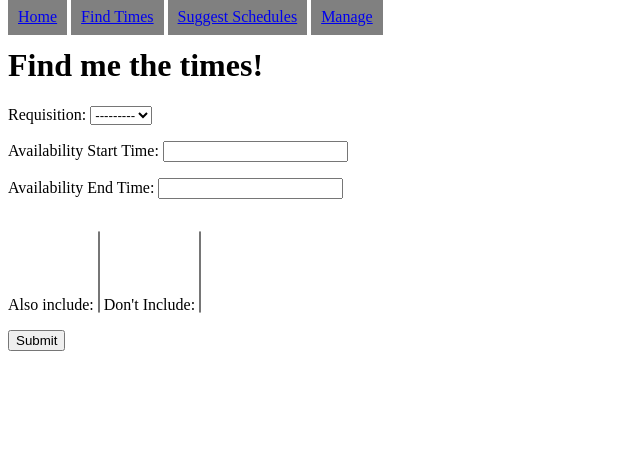
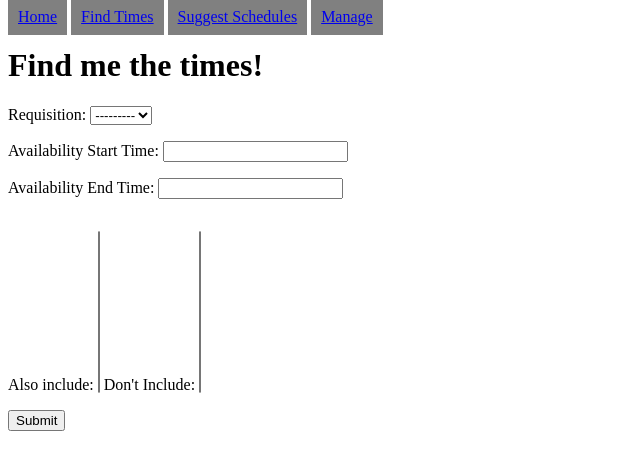
Before and after one commit to kmorrison/caltech, a Django app: page /find_times/ in a window 1280 px wide. Shown: the top 470 px of the page, without its empty margins (0-640 px from the left). Run offline with Django 3.2, Linux system fonts and the light colour scheme; data that the repository does not hold is empty; parts of the project's set-up code (start-up, migrations or seed data) failed here and were passed over.

Commit message:
Make multiselects bigger

```diff
--- a/templates/base.html
+++ b/templates/base.html
@@ -16,11 +16,12 @@
     });
 
     $(document).ready(function() {
-        $('#id_also_include').attr('size', "5");
+        $('#id_also_include').attr('size', "10");
         $('#id_also_include').parent().css('display', 'inline-block');
 
-        $('#id_dont_include').attr('size', "5");
+        $('#id_dont_include').attr('size', "10");
         $('#id_dont_include').parent().css('display', 'inline-block');
+
         $('#submit-button').css('display', 'block');
 
     });
```
